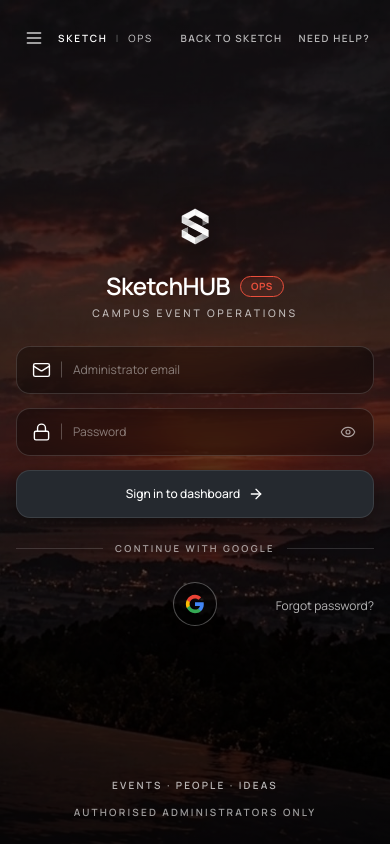
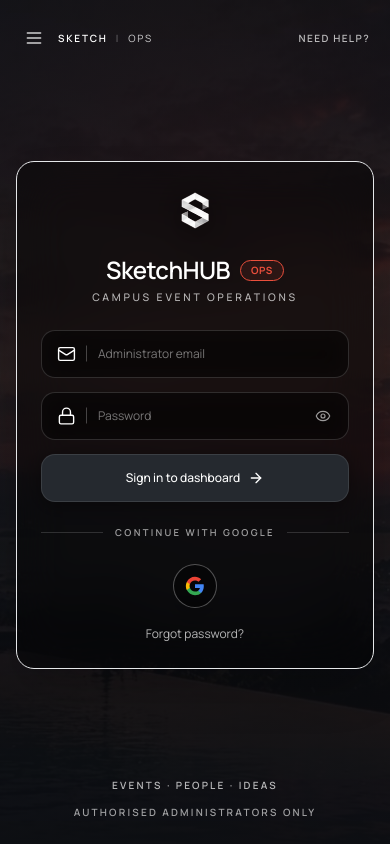
Before and after one commit to Hxrsh-ops/sketch-events-app, a Next.js app: page /login in a window 390 px wide. Built offline with nearby package versions, Linux system fonts and the light colour scheme; no server answers.

Commit message:
fix(login): fix mobile visibility, add mobile backdrop theme, and remove back link

```diff
--- a/src/app/(auth)/login/page.tsx
+++ b/src/app/(auth)/login/page.tsx
@@ -283,12 +283,10 @@ function LoginForm() {
   }
 
   return (
-    <div className="relative min-h-screen w-full flex flex-col justify-between overflow-x-hidden selection:bg-[#EA4F3C] selection:text-white">
+    <div className="relative min-h-[100dvh] w-full flex flex-col justify-between overflow-x-hidden bg-[#0C0E12] selection:bg-[#EA4F3C] selection:text-white">
       {/*
         ========================================================================
-        1. FULL-VIEWPORT CINEMATIC BACKGROUND
-        Edge-to-edge sunset imagery with modern architectural terrace foreground,
-        infinity pool reflections, coastal horizon, and subtle dark overlay.
+        1. FULL-VIEWPORT CINEMATIC BACKGROUND (DESKTOP) & MOBILE THEME
         ========================================================================
       */}
       <div className="fixed inset-0 z-0 pointer-events-none select-none">
@@ -298,12 +296,13 @@ function LoginForm() {
           fill
           priority
           sizes="100vw"
-          className="object-cover object-[center_right] sm:object-center transition-opacity duration-1000"
+          className="object-cover object-[68%_center] sm:object-center opacity-55 sm:opacity-100 transition-opacity duration-1000"
           quality={90}
         />
-        {/* Carefully tuned subtle dark overlay to ensure high contrast and text readability */}
-        <div className="absolute inset-0 bg-gradient-to-t from-black/80 via-black/40 to-black/60" />
-        <div className="absolute inset-0 bg-black/25" />
+        {/* Mobile-tuned ambient radial glow + high-contrast dark scrim; desktop preserves classic sunset overlay */}
+        <div className="absolute inset-0 sm:hidden bg-[radial-gradient(circle_at_50%_18%,rgba(234,79,60,0.16),transparent_55%)]" />
+        <div className="absolute inset-0 bg-gradient-to-b from-[#0C0E12]/75 via-[#0C0E12]/55 to-[#0C0E12]/90 sm:bg-gradient-to-t sm:from-black/80 sm:via-black/40 sm:to-black/60" />
+        <div className="hidden sm:block absolute inset-0 bg-black/25" />
       </div>
 
       {/*
@@ -335,14 +334,8 @@ function LoginForm() {
           </div>
         </div>
 
-        {/* Right: BACK TO SKETCH & NEED HELP? */}
+        {/* Right: NEED HELP? */}
         <div className="flex items-center gap-4 sm:gap-10 text-[10px] sm:text-xs font-semibold tracking-[0.14em] sm:tracking-[0.18em] uppercase">
-          <Link
-            href="/e/diet-code-2026"
-            className="text-white/70 hover:text-white transition-colors duration-150 focus:outline-none focus-visible:ring-1 focus-visible:ring-white/50 rounded py-0.5"
-          >
-            BACK TO SKETCH
-          </Link>
           <button
             type="button"
             onClick={() => {
@@ -383,13 +376,8 @@ function LoginForm() {
         Isometric Mark -> SketchHUB Title + OPS badge -> Subtitle -> Form
         ========================================================================
       */}
-      <main className="relative z-10 w-full flex-1 flex flex-col items-center justify-center px-4 py-10 sm:py-14">
-        <motion.div
-          initial={{ opacity: 0, y: 16 }}
-          animate={{ opacity: 1, y: 0 }}
-          transition={{ duration: 0.35, ease: [0.16, 1, 0.3, 1] }}
-          className="w-full max-w-[430px] flex flex-col items-center text-center"
-        >
+      <main className="relative z-10 w-full flex-1 flex flex-col items-center justify-center px-4 py-6 sm:py-14">
+        <div className="w-full max-w-[430px] flex flex-col items-center text-center rounded-3xl border border-white/12 bg-black/40 backdrop-blur-xl p-6 shadow-2xl sm:rounded-none sm:border-0 sm:bg-transparent sm:backdrop-blur-none sm:p-0 sm:shadow-none">
           {/* Authentic Isometric Metallic Sketch Logo Mark */}
           <div className="relative mb-3 flex items-center justify-center">
             <div className="relative h-14 w-14 sm:h-16 sm:w-16 flex items-center justify-center filter drop-shadow-[0_4px_12px_rgba(0,0,0,0.5)]">
@@ -523,7 +511,7 @@ function LoginForm() {
           </div>
 
           {/* Centered Google Auth Control Row with Flanking Forgot Password */}
-          <div className="relative w-full flex items-center justify-center min-h-[48px]">
+          <div className="relative w-full flex flex-col sm:flex-row items-center justify-center gap-3 sm:gap-0 min-h-[48px]">
             {/* Perfectly Centered Circular Google OAuth Button */}
             <button
               type="button"
@@ -540,7 +528,7 @@ function LoginForm() {
             </button>
 
             {/* Forgot Password Link Positioned Accurately on the Right without Offset */}
-            <div className="absolute right-0 top-1/2 -translate-y-1/2">
+            <div className="sm:absolute sm:right-0 sm:top-1/2 sm:-translate-y-1/2">
               <button
                 type="button"
                 onClick={() => {
@@ -554,7 +542,7 @@ function LoginForm() {
               </button>
             </div>
           </div>
-        </motion.div>
+        </div>
       </main>
 
       {/*
```
